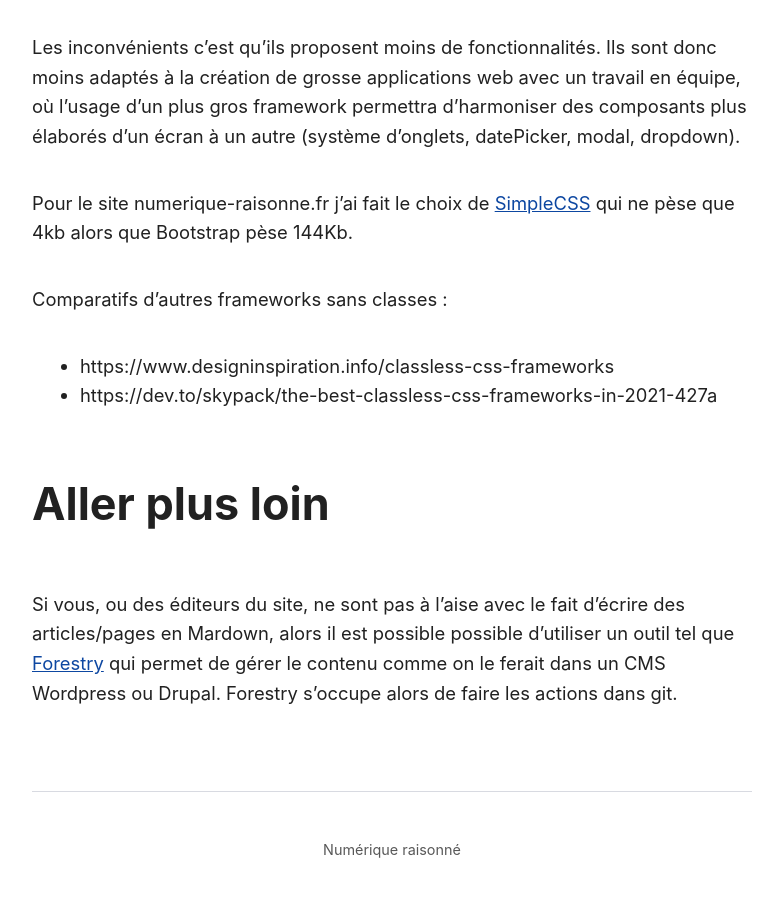
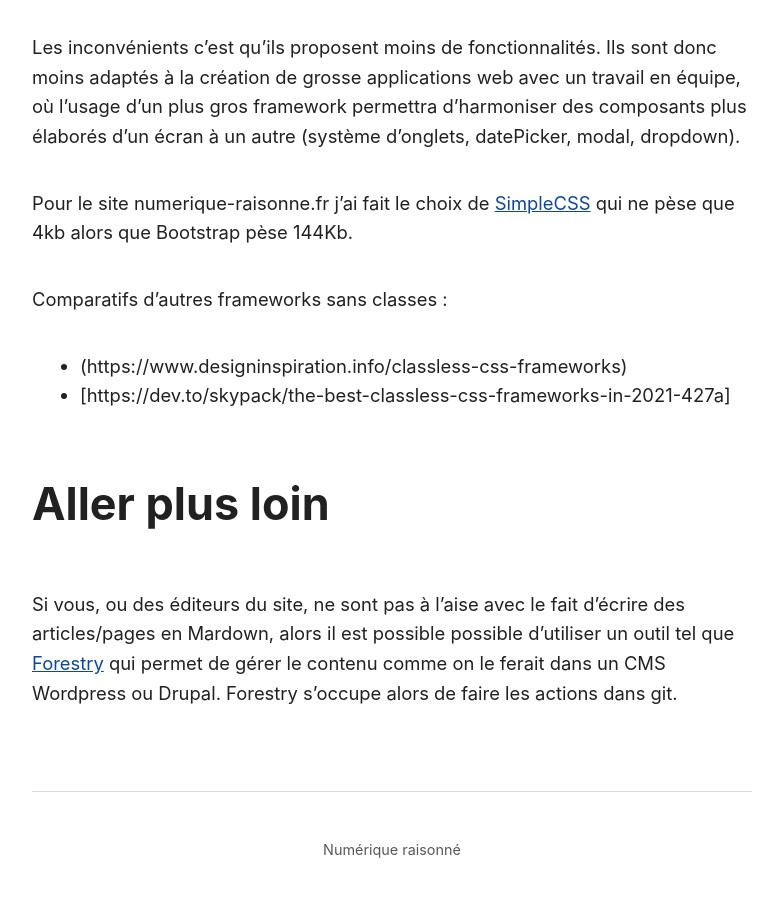
Before and after one commit to Slandais/slandais.github.io, a Jekyll site: the page built from _posts/2021-05-25-commentEstFaitCeSite.md, in a window 1280 px wide and 900 px high, scrolled down 2531 px. Shown: the top 897 px of the window, without its empty margins (248-1025 px from the left). Built offline with Jekyll 4.4.1, drawn with Linux system fonts in a browser that asks for light colours.

```diff
--- a/_posts/2021-05-25-commentEstFaitCeSite.md
+++ b/_posts/2021-05-25-commentEstFaitCeSite.md
@@ -46,8 +46,8 @@ Les inconvénients c'est qu'ils proposent moins de fonctionnalités. Ils sont do
 Pour le site numerique-raisonne.fr j'ai fait le choix de [SimpleCSS](https://simplecss.org/) qui ne pèse que 4kb alors que Bootstrap pèse 144Kb.
 
 Comparatifs d'autres frameworks sans classes :
-* https://www.designinspiration.info/classless-css-frameworks
-* https://dev.to/skypack/the-best-classless-css-frameworks-in-2021-427a
+* (https://www.designinspiration.info/classless-css-frameworks)
+* [https://dev.to/skypack/the-best-classless-css-frameworks-in-2021-427a]
 
 # Aller plus loin
 
```
